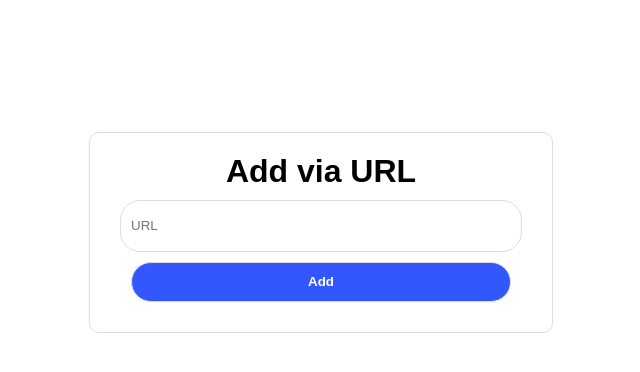
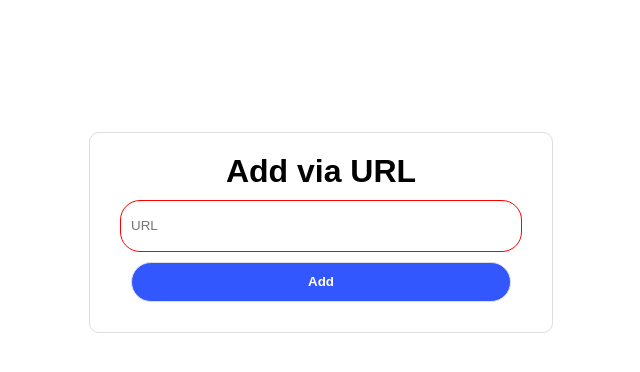
Before and after one commit to DenSinH/master-chef, a Python web app: template src/webapp/templates/add/url.html in a window 1280 px wide. Shown: the part 168-540 px from the top of the page, without its empty margins (319-959 px from the left). Run offline with Jinja, Linux system fonts and the light colour scheme; the template is opened without the code that fills it, so the values that code supplies are empty.

Commit message:
add some form error handling

```diff
--- /dev/null
+++ b/src/webapp/static/forms.css
@@ -0,0 +1,4 @@
+textarea.error,
+input.error {
+    border-color: red !important;
+}
--- a/src/webapp/templates/add/form.html
+++ b/src/webapp/templates/add/form.html
@@ -5,9 +5,9 @@
     <meta charset="UTF-8">
     <meta name="viewport" content="width=device-width, initial-scale=1.0">
     <title>Add Recipe</title>
-    <link rel="icon" href="/static/favicon.ico" type="image/x-icon"/>
     <link rel="stylesheet" href="/static/base.css">
     <link rel="stylesheet" href="/static/form.css">
+    <link rel="stylesheet" href="/static/forms.css">
     <link rel="stylesheet" href="https://cdnjs.cloudflare.com/ajax/libs/font-awesome/5.15.3/css/all.min.css">
     <script src="https://code.jquery.com/jquery-3.6.0.min.js"></script>
 </head>
--- a/src/webapp/templates/add/text.html
+++ b/src/webapp/templates/add/text.html
@@ -5,9 +5,9 @@
     <meta charset="UTF-8">
     <meta name="viewport" content="width=device-width, initial-scale=1.0">
     <title>Add Recipe</title>
-    <link rel="icon" href="/static/favicon.ico" type="image/x-icon"/>
     <link rel="stylesheet" href="/static/base.css">
     <link rel="stylesheet" href="/static/add.css">
+    <link rel="stylesheet" href="/static/forms.css">
     <link rel="stylesheet" href="https://cdnjs.cloudflare.com/ajax/libs/font-awesome/5.15.3/css/all.min.css">
     <script src="https://code.jquery.com/jquery-3.6.0.min.js"></script>
 </head>
@@ -17,7 +17,7 @@
         <div class="add-box">
             <h1>Add via text</h1>
             <form action="{{ url_for('add_recipe_text') }}" method="post">
-                <textarea name="text" placeholder="Text" required></textarea>
+                <textarea name="text" placeholder="Text" {% if error is not none %}class="error"{% endif %} required></textarea>
                 <button id="submit" type="submit">Add</button>
                 <div id="spinner" class="lds-dual-ring"></div>
             </form>
--- a/src/webapp/templates/add/url.html
+++ b/src/webapp/templates/add/url.html
@@ -5,10 +5,10 @@
     <meta charset="UTF-8">
     <meta name="viewport" content="width=device-width, initial-scale=1.0">
     <title>Add Recipe</title>
-    <link rel="icon" href="/static/favicon.ico" type="image/x-icon"/>
     <link rel="stylesheet" href="/static/base.css">
     <link rel="stylesheet" href="/static/add.css">
     <link rel="stylesheet" href="/static/spinner.css">
+    <link rel="stylesheet" href="/static/forms.css">
     <link rel="stylesheet" href="https://cdnjs.cloudflare.com/ajax/libs/font-awesome/5.15.3/css/all.min.css">
     <script src="https://code.jquery.com/jquery-3.6.0.min.js"></script>
 </head>
@@ -18,7 +18,7 @@
         <div class="add-box">
             <h1>Add via URL</h1>
             <form action="{{ url_for('add_recipe_url') }}" method="post">
-                <input type="url" name="url" placeholder="URL" required>
+                <input type="url" name="url" placeholder="URL" {% if error is not none %}class="error"{% endif %} required>
                 <button id="submit" type="submit">Add</button>
                 <div id="spinner" class="lds-dual-ring"></div>
             </form>
```
Also changed, not shown: src/webapp/app.py (+22 -10 lines).
